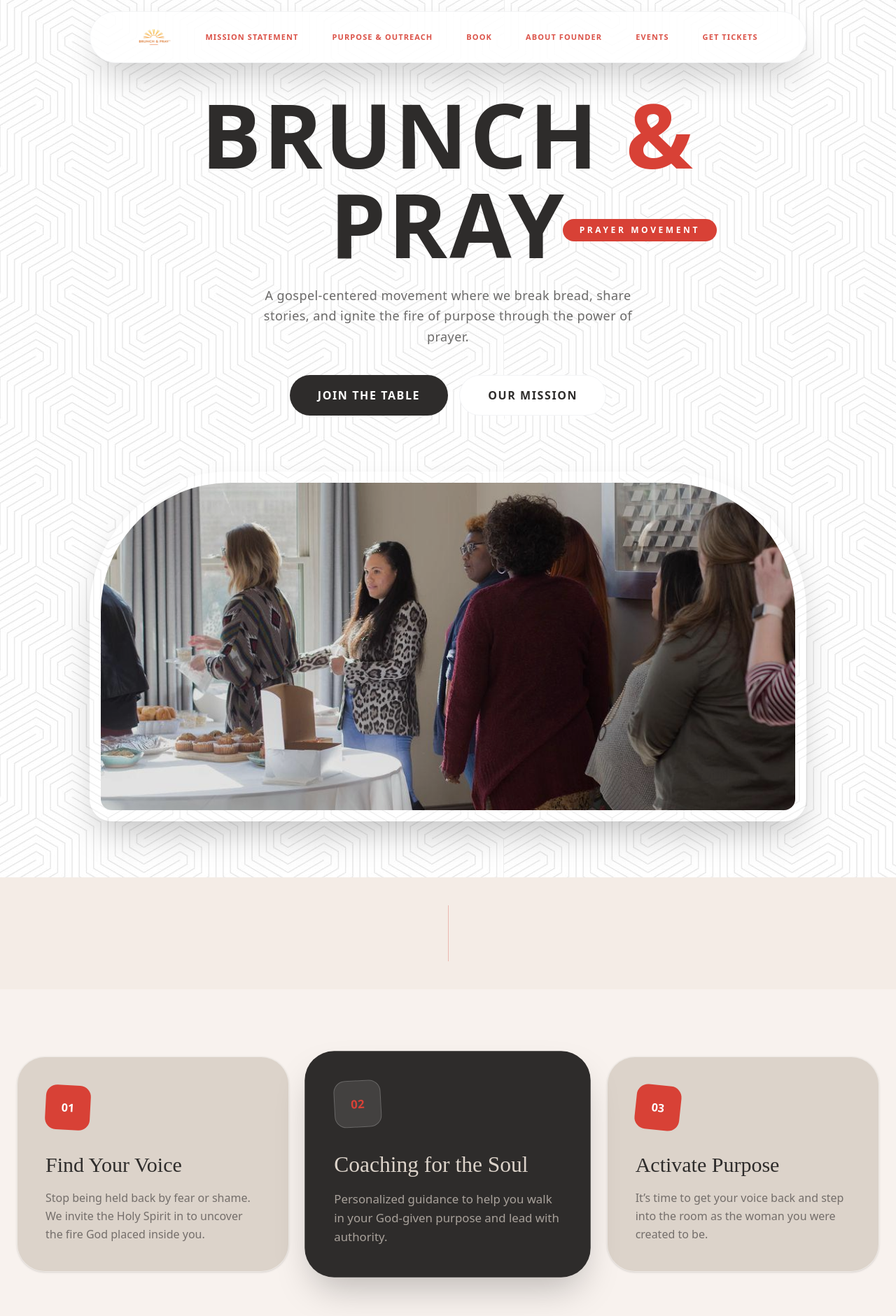
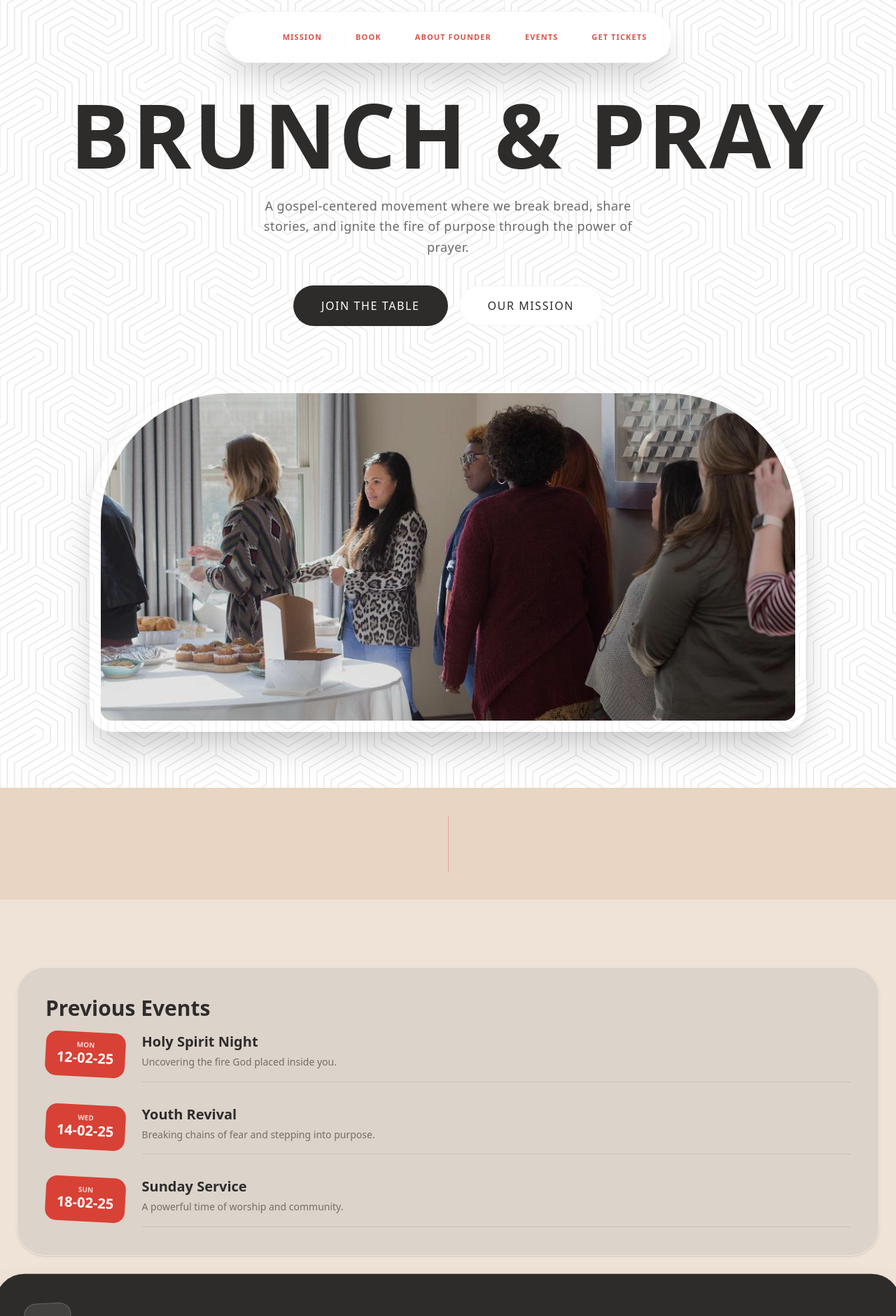
Before and after one commit to emma-data-web/Bruchandpray, a React (Vite) app: page / in a window 1280 px wide. Shown: the top 1881 px of the page at 70% size. Built offline with nearby package versions, Linux system fonts and the light colour scheme.

Commit message:
more updates

```diff
--- a/src/Pages/Home/Hero.jsx
+++ b/src/Pages/Home/Hero.jsx
@@ -1,28 +1,28 @@
 
 const Hero = () => {
   return (
-    <section className="relative min-h-screen pt-32 pb-20 px-6 bg-[url('/background.jpg')] flex flex-col items-center overflow-hidden bg-white">
+    <section className="relative min-h-screen pt-32 pb-20 px-6 bg-[url('/background.jpg')] flex flex-col items-center overflow-hidden bg-[#e8d5c4]">
       {/* Floating Pill Badges */}
       {/* <div className="absolute top-[7%] left-[7%] bg-gray-200 backdrop-blur-md border border-white/60 px-6 py-2 rounded-full text-xs tracking-[0.3em] font-bold animate-bounce-slow">
         SISTERHOOD
       </div> */}
-      <div className="absolute top-[25%] right-[20%] bg-[#d84136] text-white px-6 py-2 rounded-full text-xs tracking-[0.3em] font-bold lg:flex hidden">
+      {/* <div className="absolute top-[25%] right-[20%] bg-[#d84136] text-white px-6 py-2 rounded-full text-xs tracking-[0.3em] font-bold lg:flex hidden">
         PRAYER MOVEMENT
-      </div>
+      </div> */}
 
-      <div className="text-center max-w-4xl z-10">
-        <h1 className="uppercase font-black lg:text-9xl text-6xl tracking-wide text-[#2e2c2b] lg:leading-32 mb-6 lg:mt-0 mt-6">
-          Brunch <span className="text-[#d84136]">&</span> Pray
+      <div className="text-center w-full z-10">
+        <h1 className="uppercase font-black lg:text-9xl text-4xl tracking-wide text-[#2e2c2b] lg:leading-32 mb-6 lg:mt-0 mt-6">
+          Brunch & Pray
         </h1>
         <p className="max-w-xl mx-auto text-lg text-[#2e2c2b]/70 tracking-wide leading-relaxed">
           A gospel-centered movement where we break bread, share stories, and ignite the fire of purpose through the power of prayer.
         </p>
 
         <div className="mt-10 flex gap-4 justify-center lg:flex-row flex-col">
-          <button className="bg-[#2e2c2b] text-white px-10 py-4 rounded-full font-bold tracking-widest hover:bg-[#d84136] transition-all">
+          <button className="bg-[#2e2c2b] text-white px-10 py-4 rounded-full tracking-widest hover:bg-[#d84136] transition-all">
             JOIN THE TABLE
           </button>
-          <button className="border border-gray-100 text-[#2e2c2b] px-10 py-4 rounded-full font-bold tracking-widest hover:bg-white/50 transition-all bg-white">
+          <button className="border border-gray-100 text-[#2e2c2b] px-10 py-4 rounded-full tracking-widest hover:bg-white/50 transition-all bg-white">
             OUR MISSION
           </button>
         </div>
--- a/src/Pages/Home/Home.jsx
+++ b/src/Pages/Home/Home.jsx
@@ -9,7 +9,7 @@ import Instagram from "./Instagram";
 const Home = () => {
   return (
     <Layout>
-      <div className="bg-[#f4ece6] w-full overflow-x-hidden font-sans text-[#2e2c2b]">
+      <div className="bg-[#e8d5c4] w-full overflow-x-hidden font-sans text-[#2e2c2b]">
         <Hero />
 
         {/* Simple elegant divider */}
--- a/src/Pages/Home/Voice.jsx
+++ b/src/Pages/Home/Voice.jsx
@@ -1,17 +1,37 @@
+const events = [
+    { id: 1, day: "MON", date: "12-02-25", title: "Holy Spirit Night", desc: "Uncovering the fire God placed inside you." },
+    { id: 2, day: "WED", date: "14-02-25", title: "Youth Revival", desc: "Breaking chains of fear and stepping into purpose." },
+    { id: 3, day: "SUN", date: "18-02-25", title: "Sunday Service", desc: "A powerful time of worship and community." },
+  ];
 const Voice = () => {
   return (
     <section className="py-24 bg-white/30 px-6">
-      <div className="max-w-7xl mx-auto grid grid-cols-1 md:grid-cols-3 gap-8">
+      <div className="max-w-7xl mx-auto grid grid-cols-1 gap-8">
 
         {/* Card 1 */}
         <div className="bg-[#dcd3ca] p-10 rounded-[40px] border border-white/50 shadow-sm hover:shadow-xl transition-all">
-          <div className="w-16 h-16 bg-[#d84136] rounded-2xl flex items-center justify-center mb-8 rotate-3">
+          {/* <div className="w-16 h-16 bg-[#d84136] rounded-2xl flex items-center justify-center mb-8 rotate-3">
              <span className="text-white font-bold">01</span>
+          </div> */}
+          <h3 className=" text-3xl text-[#2e2c2b] mb-4 font-bold">Previous Events</h3>
+          <div className="space-y-8">
+            {events.map((event) => (
+              <div key={event.id} className="flex gap-6 items-start group">
+
+                <div className="flex-shrink-0 w-fit px-4 h-16 bg-[#d84136] rounded-2xl flex flex-col items-center justify-center rotate-3 group-hover:rotate-0 transition-transform">
+                  <span className="text-[10px] text-white/80 font-bold leading-none">{event.day}</span>
+                  <span className="text-white font-bold text-xl whitespace-nowrap">{event.date}</span>
+                </div>
+
+                <div className="flex-1 border-b border-[#2e2c2b]/10 pb-4">
+                  <h4 className="text-xl text-[#2e2c2b] font-semibold mb-1">{event.title}</h4>
+                  <p className="text-[#2e2c2b]/60 text-sm leading-relaxed">
+                    {event.desc}
+                  </p>
+                </div>
+              </div>
+            ))}
           </div>
-          <h3 className="font-['Playfair_Display'] text-3xl text-[#2e2c2b] mb-4">Find Your Voice</h3>
-          <p className="text-[#2e2c2b]/60 leading-relaxed">
-            Stop being held back by fear or shame. We invite the Holy Spirit in to uncover the fire God placed inside you.
-          </p>
         </div>
 
         {/* Card 2 - Center Focus */}
@@ -19,7 +39,7 @@ const Voice = () => {
           <div className="w-16 h-16 bg-white/10 rounded-2xl flex items-center justify-center mb-8 -rotate-3 border border-white/20">
              <span className="text-[#d84136] font-bold">02</span>
           </div>
-          <h3 className="font-['Playfair_Display'] text-3xl mb-4">Coaching for the Soul</h3>
+          <h3 className=" text-3xl mb-4">Books we love</h3>
           <p className="opacity-70 leading-relaxed">
             Personalized guidance to help you walk in your God-given purpose and lead with authority.
           </p>
@@ -30,7 +50,7 @@ const Voice = () => {
           <div className="w-16 h-16 bg-[#d84136] rounded-2xl flex items-center justify-center mb-8 rotate-6">
              <span className="text-white font-bold">03</span>
           </div>
-          <h3 className="font-['Playfair_Display'] text-3xl text-[#2e2c2b] mb-4">Activate Purpose</h3>
+          <h3 className=" text-3xl text-[#2e2c2b] mb-4">Upcoming Events</h3>
           <p className="text-[#2e2c2b]/60 leading-relaxed">
             It’s time to get your voice back and step into the room as the woman you were created to be.
           </p>
--- a/src/component/layout.jsx
+++ b/src/component/layout.jsx
@@ -8,12 +8,11 @@ const Layout = ({ children }) => {
   return (
     <div className="bg-[#dcd3ca] min-h-screen font-sans text-[#2e2c2b] w-full">
       {/* --- DESKTOP SIDE NAVIGATION (STUCK TO RIGHT) --- */}
-      <nav className="fixed bg-white border border-gray-100 py-4 rounded-full backdrop:blur-lg left-1/2 -translate-x-1/2 my-4 shadow-2xl px-9 hidden lg:flex gap-12 text-[11px] tracking-[0.1em] text-[#d84136] z-40 font-bold transition-opacity hover:opacity-100 opacity-90 items-center w-[80%] justify-center">
+      <nav className="fixed bg-white border border-gray-100 py-4 rounded-full backdrop:blur-lg left-1/2 -translate-x-1/2 my-4 shadow-2xl px-9 hidden lg:flex gap-12 text-[11px] tracking-[0.1em] text-[#d84136] z-40 font-bold transition-opacity hover:opacity-100 opacity-90 items-center w-[50%] justify-center">
         <a href="/" className="hover:text-[#2e2c2b] transition-colors overflow-y-hidden">
           <img src="/logo-white.jpeg" alt="logo" className="w-12 h-10"/>
         </a>
-        <a href="/mission" className="hover:text-[#2e2c2b] transition-colors whitespace-nowrap">MISSION STATEMENT</a>
-        <a href="/purpose" className="hover:text-[#2e2c2b] transition-colors whitespace-nowrap">PURPOSE & OUTREACH</a>
+        <a href="/mission" className="hover:text-[#2e2c2b] transition-colors whitespace-nowrap">MISSION</a>
         <a href="/book" className="hover:text-[#2e2c2b] transition-colors">BOOK</a>
         <a href="/about" className="hover:text-[#2e2c2b] transition-colors whitespace-nowrap">ABOUT FOUNDER</a>
         <a href="/events" className="hover:text-[#2e2c2b] transition-colors whitespace-nowrap">EVENTS</a>
@@ -42,12 +41,12 @@ const Layout = ({ children }) => {
           </button>
 
           <div className="flex flex-col gap-6 text-center">
-            <h2 className="text-[#d84136] text-3xl mb-4 tracking-widest">MENU</h2>
-            {["HOME", "ABOUT", "MISSION", "PURPOSE", "BOOK", "EVENTS", "GET-TICKET"].map((link) => (
+            <h2 className="text-[#d84136] text-xl mb-4 tracking-widest">MENU</h2>
+            {["HOME", "ABOUT", "MISSION",  "EVENTS", "BOOK", "GET E-TICKET"].map((link) => (
               <a
                 key={link}
                 href={`/${link.toLowerCase()}`}
-                className="text-xl hover:text-[#d84136] transition-all tracking-wider"
+                className="text-sm hover:text-[#d84136] transition-all tracking-wider"
                 onClick={() => setMenuOpen(false)}
               >
                 {link}
```
